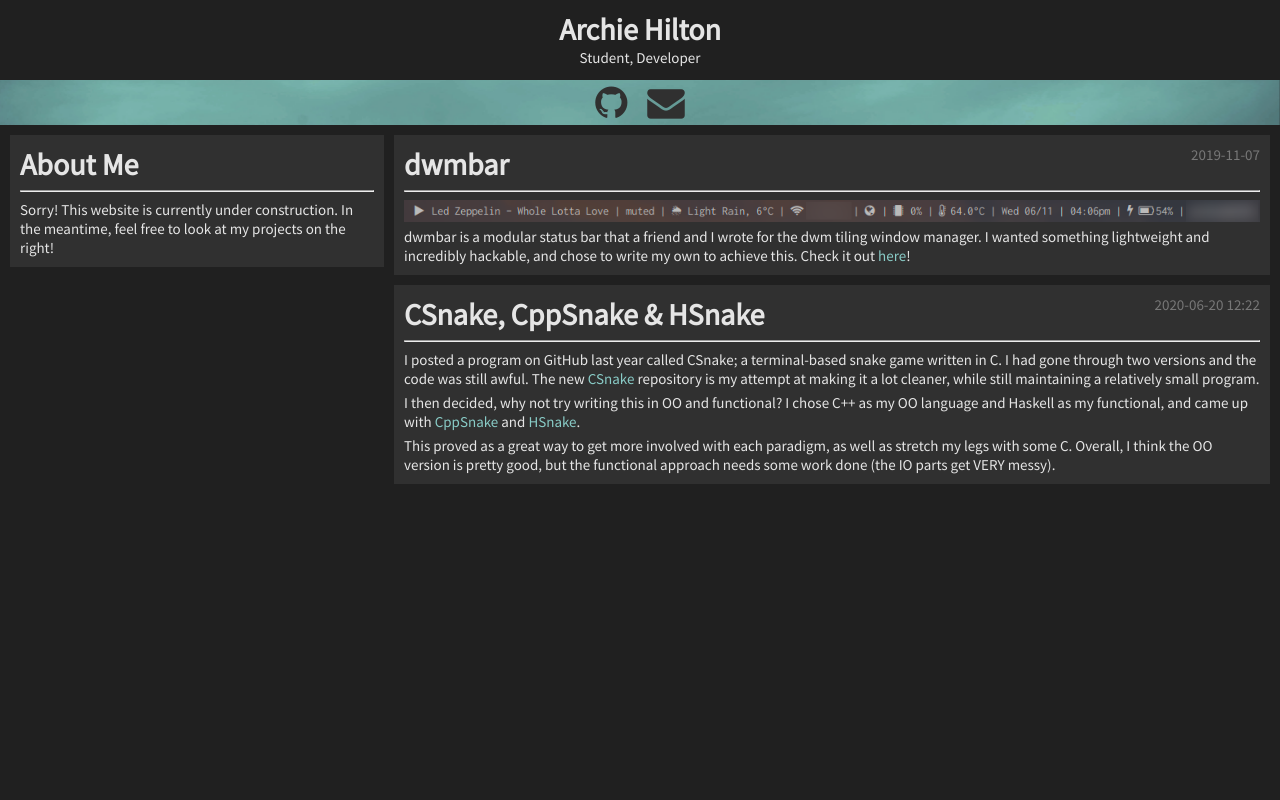
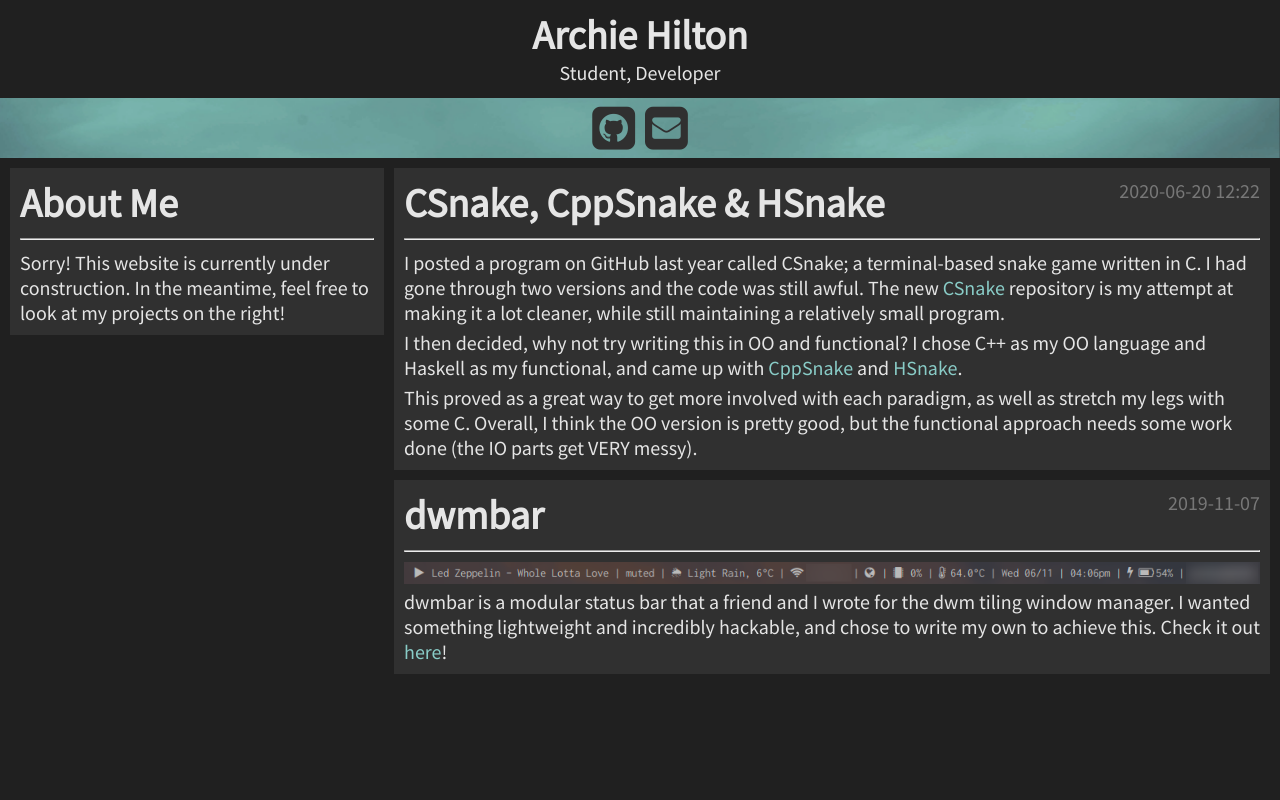
Before and after one commit to thytom/archiehilton.xyz, a PHP site: page / in a window 1280 px wide. Run offline with PHP 8.4, Linux system fonts and the light colour scheme.

Commit message:
Better article naming scheme, improved default size

```diff
--- a/index.php
+++ b/index.php
@@ -51,8 +51,8 @@ function printArticles()
 	</header>
 
 	<div id="banner">
-		<a href="https://github.com/thytom"><i class="fa fa-github"></i></a>
-		<a href="mailto:archie.hilton1@gmail.com"><i class="fa fa-envelope"></i></a>
+		<a href="https://github.com/thytom"><i class="fa fa-github-square"></i></a>
+		<a href="mailto:archie.hilton1@gmail.com"><i class="fa fa-envelope-square"></i></a>
 	</div>
 
 	<main>
--- a/style/index.css
+++ b/style/index.css
@@ -1,6 +1,6 @@
 html {
 	font-family: 'Source Sans Pro', sans-serif;
-	font-size: 15px;
+	font-size: 20px;
 	background:		#202020;
 	color:			#e5e5e5;
 }
@@ -65,6 +65,10 @@ header {
 	flex-flow: row nowrap;
 	justify-content: center;
 	align-items: center;
+}
+
+.fa {
+	padding: 5px;
 }
 
 #banner > a:link, #banner > a:visited {
@@ -172,17 +176,3 @@ a:hover {
 	/* background:		#e5e5e5; */
 	color:			#e5e5e5;
 }
-
-.fa {
-	padding: 0 10px 0 10px;
-}
-
-#links {
-	list-style: none;
-	padding: 0;
-	margin: 0;
-}
-
-#links > li {
-	padding-bottom: 5px;
-}
```
Also changed, not shown: articles/2019-11-07-dwmbar.md (renamed from articles/dwmbar.md), articles/2020-06-20-csnake-cppsnake-hsnake.md (renamed from articles/csnake-cppsnake-hsnake.md).
